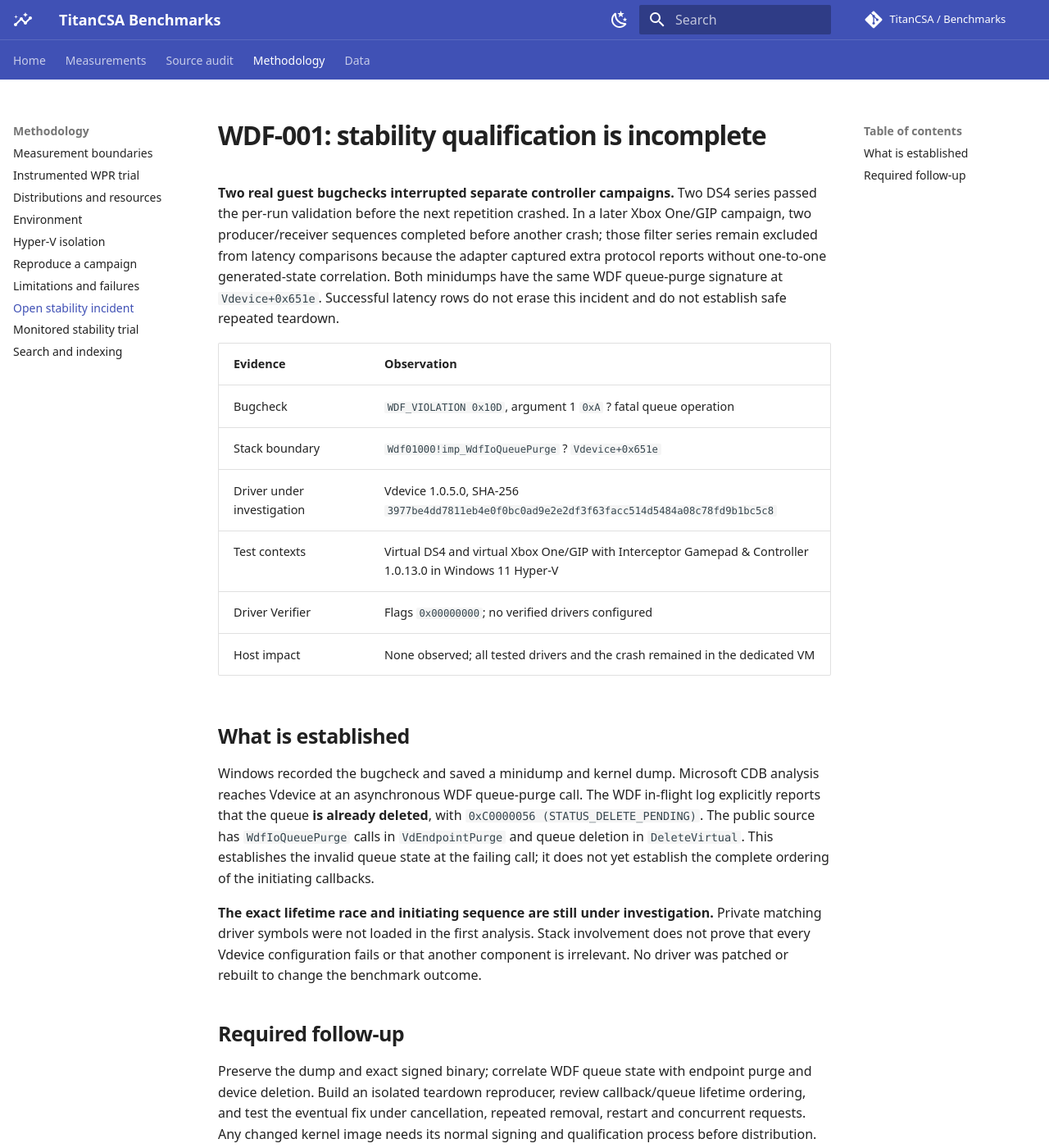
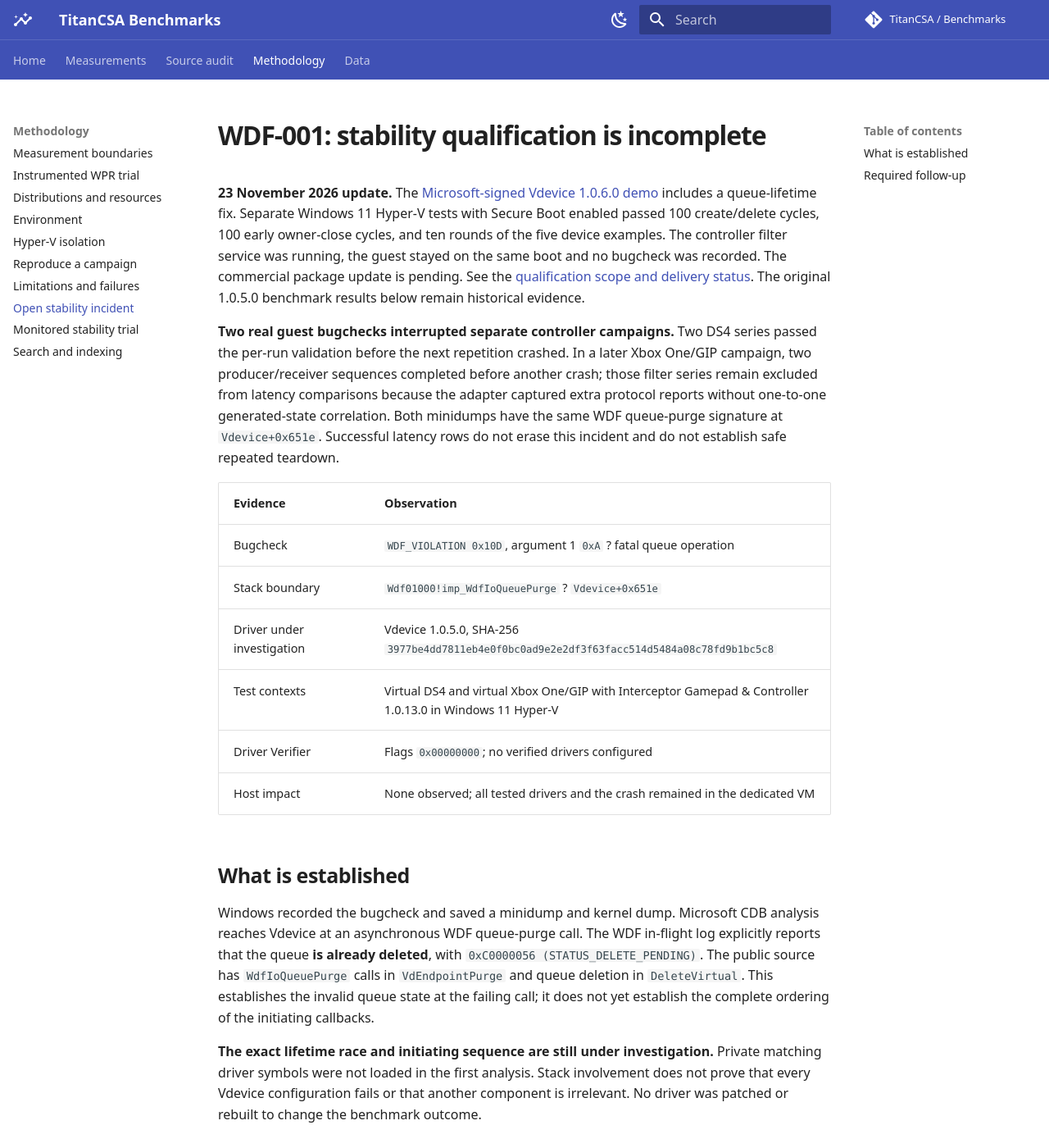
Before and after one commit to TitanCSA/TitanCSA-Benchmarks, an MkDocs documentation site: the page built from docs/methodology/incident-wdf-001.md, in a window 1280 px wide and 1400 px high. Shown: the whole window at 82% size. Built offline with MkDocs 1.6.1 and Material for MkDocs 9.7.7, drawn with Linux system fonts in a browser that asks for light colours; comment, search, counter and statistics services are not loaded; some of the changed text lies outside the part shown.

Commit message:
Record Vdevice 1.0.6.0 signed demo qualification

```diff
--- a/docs/methodology/incident-wdf-001.md
+++ b/docs/methodology/incident-wdf-001.md
@@ -3,6 +3,8 @@ title: Known stability incident ? WDF queue purge during virtual controller test
 description: An evidence record of a Windows WDF bugcheck observed in the dedicated VM, including driver hash, queue state and unresolved initiating cause.
 ---
 # WDF-001: stability qualification is incomplete
+
+**23 November 2026 update.** The [Microsoft-signed Vdevice 1.0.6.0 demo](https://github.com/TitanCSA/Vdevice/releases/tag/v1.0.6.0-demo) includes a queue-lifetime fix. Separate Windows 11 Hyper-V tests with Secure Boot enabled passed 100 create/delete cycles, 100 early owner-close cycles, and ten rounds of the five device examples. The controller filter service was running, the guest stayed on the same boot and no bugcheck was recorded. The commercial package update is pending. See the [qualification scope and delivery status](https://github.com/TitanCSA/Vdevice/issues/1). The original 1.0.5.0 benchmark results below remain historical evidence.
 
 **Two real guest bugchecks interrupted separate controller campaigns.** Two DS4 series passed the per-run validation before the next repetition crashed. In a later Xbox One/GIP campaign, two producer/receiver sequences completed before another crash; those filter series remain excluded from latency comparisons because the adapter captured extra protocol reports without one-to-one generated-state correlation. Both minidumps have the same WDF queue-purge signature at `Vdevice+0x651e`. Successful latency rows do not erase this incident and do not establish safe repeated teardown.
 
@@ -25,4 +27,4 @@ Windows recorded the bugcheck and saved a minidump and kernel dump. Microsoft CD
 
 Preserve the dump and exact signed binary; correlate WDF queue state with endpoint purge and device deletion. Build an isolated teardown reproducer, review callback/queue lifetime ordering, and test the eventual fix under cancellation, repeated removal, restart and concurrent requests. Any changed kernel image needs its normal signing and qualification process before distribution.
 
-The dumps remain local because a kernel dump contains broad system state. Their SHA-256 fingerprints and a sanitized incident record are published in `reports/incident-wdf-001.json`. Raw completed and interrupted runs remain in the dataset. This is an open stability limitation, not a resolved bug or a production certification.
+The dumps remain local because a kernel dump contains broad system state. Their SHA-256 fingerprints and a sanitized incident record are published in `reports/incident-wdf-001.json`. Raw completed and interrupted runs remain in the dataset. The incident record describes the affected 1.0.5.0 campaign. See the update above for the separate 1.0.6.0 demo validation.
```
